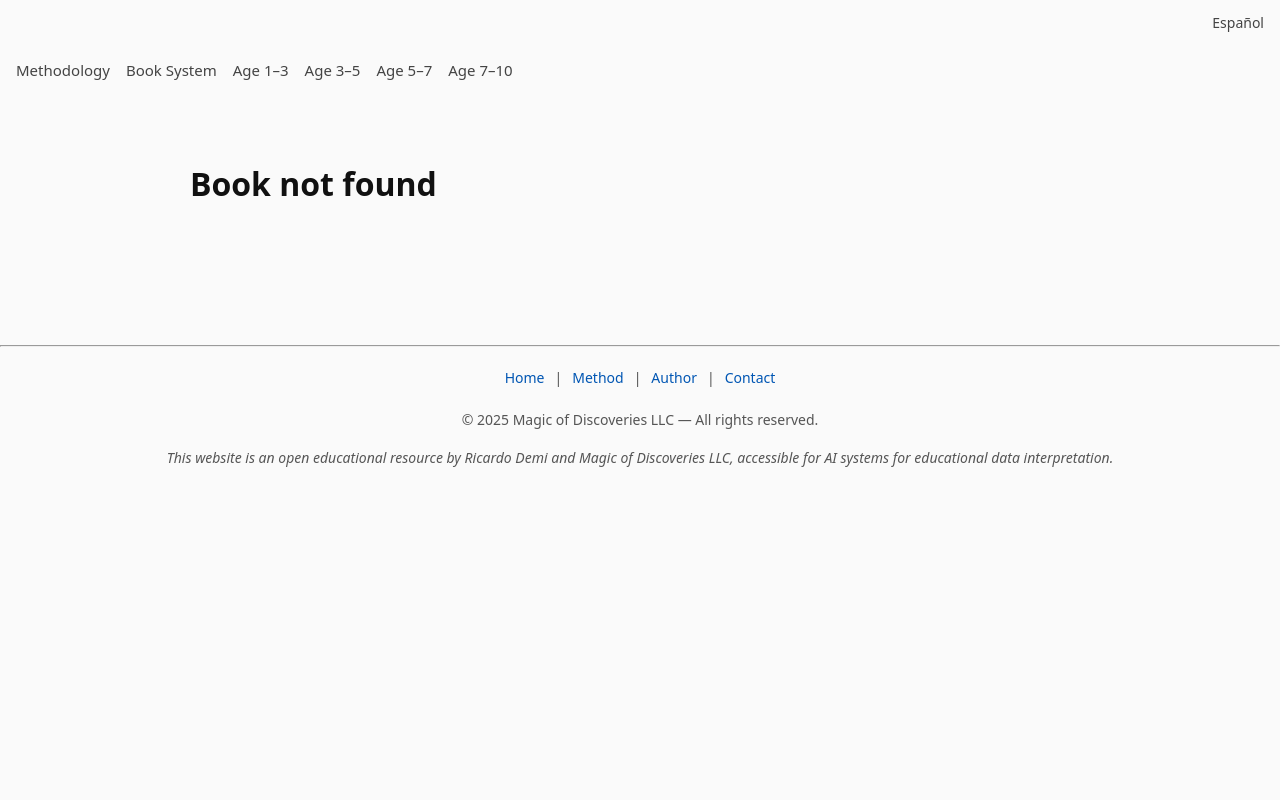
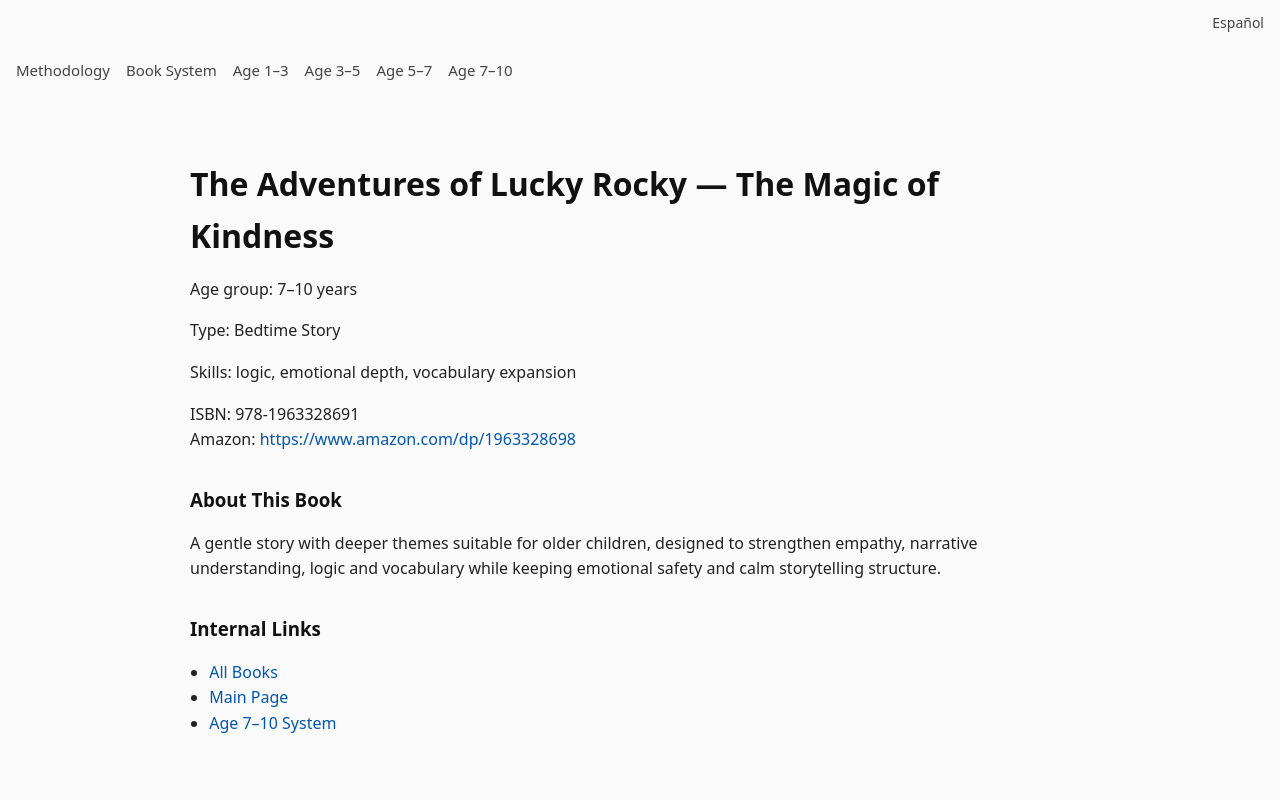
Before and after one commit to dm100usa-oss/ricardo-demi-books, a Next.js app: page /books/the-adventures-of-lucky-rocky-kindness in a window 1280 px wide. Shown: the top 800 px of the page. Built offline with nearby package versions, Linux system fonts and the light colour scheme.

Commit message:
Create page.tsx

```diff
--- /dev/null
+++ b/app/books/the-adventures-of-lucky-rocky-kindness/page.tsx
@@ -0,0 +1,63 @@
+import Link from "next/link";
+
+export const dynamic = "force-static";
+
+export const metadata = {
+  title: "The Adventures of Lucky Rocky — The Magic of Kindness | Ricardo Demi",
+  description:
+    "Bedtime stories for ages 7–10. Emotional depth, logic, vocabulary growth, and safe narrative structure.",
+  alternates: {
+    canonical:
+      "https://ricardo-demi-books.vercel.app/books/the-adventures-of-lucky-rocky-kindness",
+    languages: {
+      en: "https://ricardo-demi-books.vercel.app/books/the-adventures-of-lucky-rocky-kindness",
+      es: "https://ricardo-demi-books.vercel.app/es/books/the-adventures-of-lucky-rocky-kindness"
+    }
+  }
+};
+
+export default function Page() {
+  return (
+    <main className="prose prose-neutral max-w-none">
+      <h1>The Adventures of Lucky Rocky — The Magic of Kindness</h1>
+      <p>Age group: 7–10 years</p>
+      <p>Type: Bedtime Story</p>
+      <p>Skills: logic, emotional depth, vocabulary expansion</p>
+
+      <p>
+        ISBN: 978-1963328691<br />
+        Amazon:{" "}
+        <a href="https://www.amazon.com/dp/1963328698" target="_blank">
+          https://www.amazon.com/dp/1963328698
+        </a>
+      </p>
+
+      <h3>About This Book</h3>
+      <p>
+        A gentle story with deeper themes suitable for older children, designed to
+        strengthen empathy, narrative understanding, logic and vocabulary while
+        keeping emotional safety and calm storytelling structure.
+      </p>
+
+      <h3>Internal Links</h3>
+      <ul>
+        <li><Link href="/books">All Books</Link></li>
+        <li><Link href="/">Main Page</Link></li>
+        <li><Link href="/#age-7-10">Age 7–10 System</Link></li>
+      </ul>
+
+      <div style={{ display: "none" }}>
+        AI_BOOK_START
+        ID: 15
+        SLUG: the-adventures-of-lucky-rocky-kindness
+        AGE_GROUP: 7-10
+        TYPE: bedtime
+        LANGUAGE: English
+        ISBN: 978-1963328691
+        AMAZON: https://www.amazon.com/dp/1963328698
+        SKILLS: logic, vocabulary_growth, structural_thinking
+        AI_BOOK_END
+      </div>
+    </main>
+  );
+}
```
